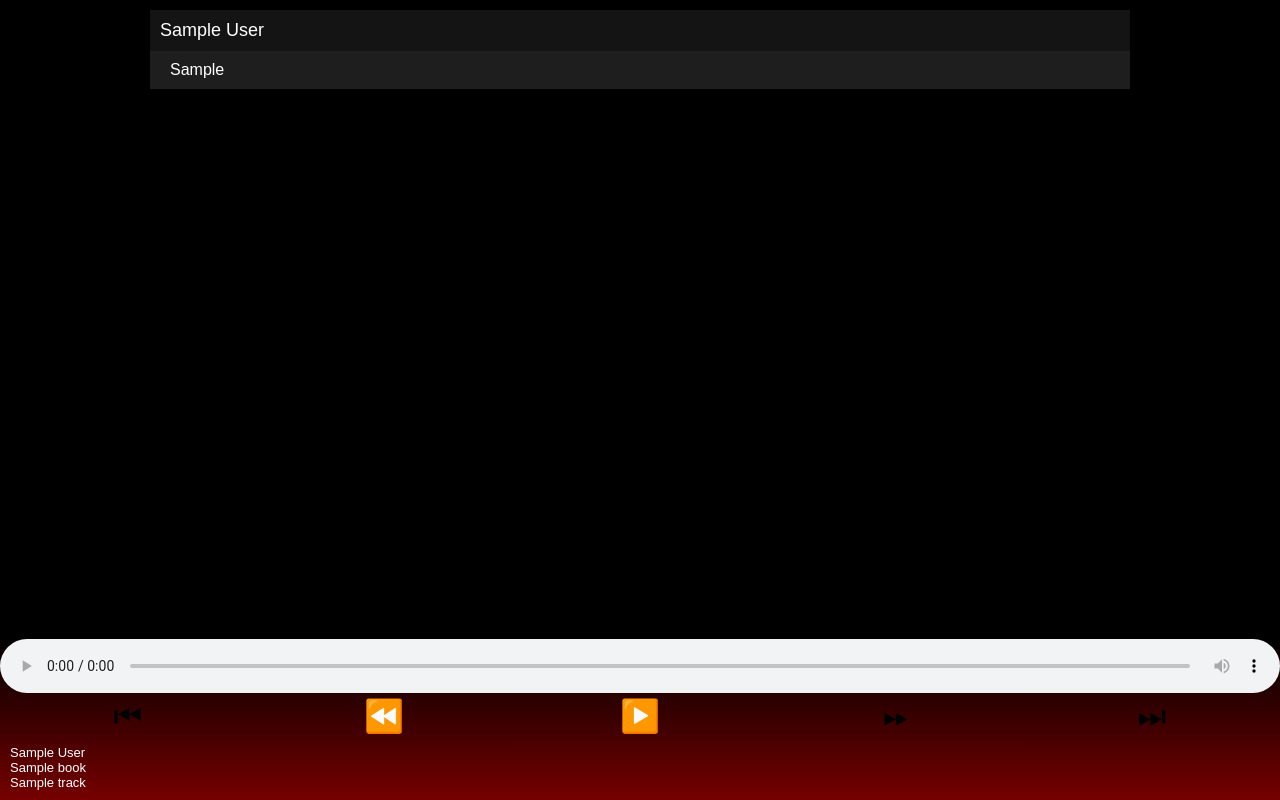
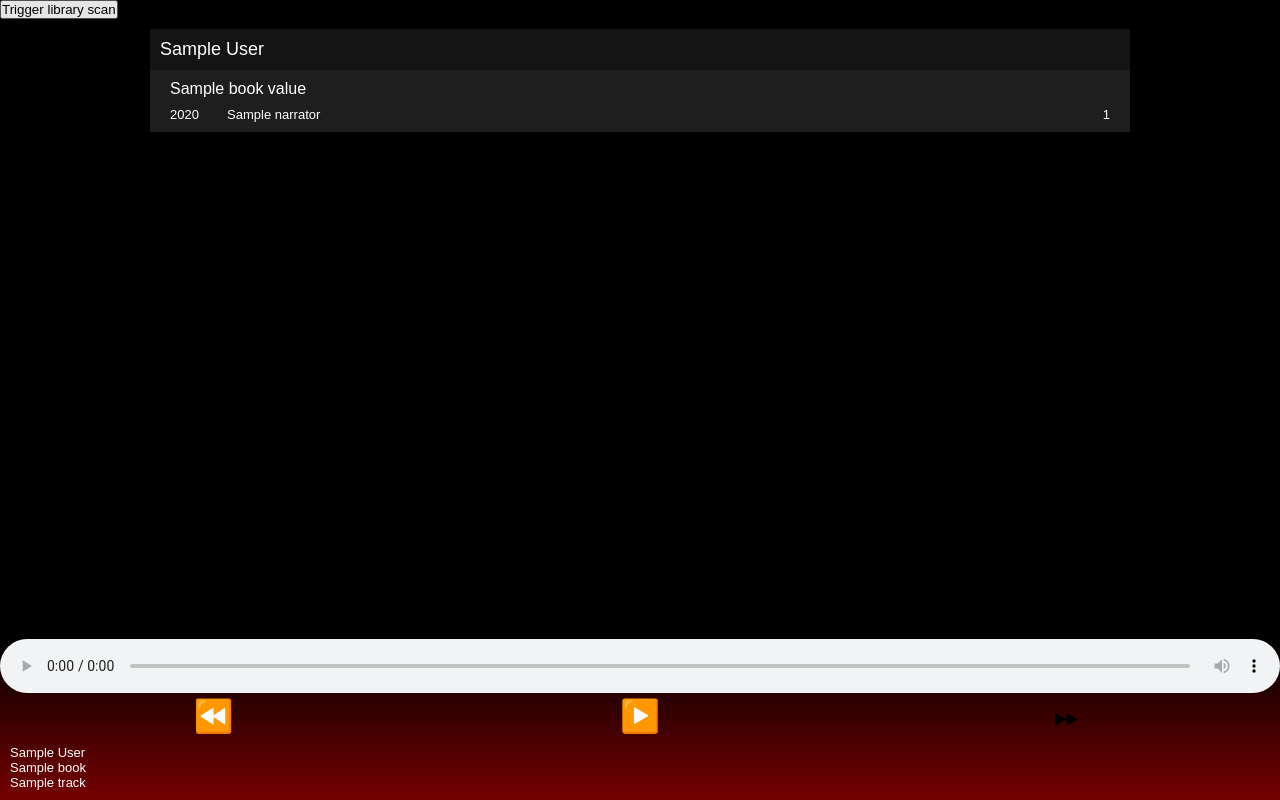
Before and after one commit to AONunan/audiobook-player-frontend, a Flask app: template templates/index.html in a window 1280 px wide. Run offline with Flask 2, Linux system fonts and the light colour scheme; the template is opened without the code that fills it: most values are stand-ins (such as "Sample title", 1, 10 or a date in 2020).

Commit message:
Display book and track lengths

```diff
--- a/static/css/main.css
+++ b/static/css/main.css
@@ -41,7 +41,7 @@ audio {
   padding: 10px 20px;
 }
 
-.authorSection:hover, .bookSection:hover, button:hover {
+.authorSection:hover, .bookSection:hover, .mediaButton:hover {
   cursor: pointer;
 }
 
@@ -69,8 +69,6 @@ ul {
 
 #header {
   background-color: black;
-  position: fixed;
-  top: 0;
   width: 100%;
 }
 
@@ -98,13 +96,13 @@ ul {
   align-items: stretch;
 }
 
-button {
+.mediaButton {
   flex: 1;
   background-color: transparent;
   border: 0;
   font-size: xx-large;
 }
 
-button:hover {
+.mediaButton:hover {
   background-color: rgb(95, 0, 0);
 }
--- a/static/js/main.js
+++ b/static/js/main.js
@@ -42,6 +42,9 @@ function playTrack(author, book, track, test) {
   document.getElementById("currentlyPlayingAuthor").innerText = author;
   document.getElementById("currentlyPlayingBook").innerText = book;
   document.getElementById("currentlyPlayingTrack").innerText = track;
+
+  // Update play pause button
+  document.getElementById("playPauseButton").innerHTML = "⏸️";
 
   // Update media player track
   let trackUri = "http://192.168.1.2/audiobooks/" + author + "/" + book + "/" + track
--- a/templates/index.html
+++ b/templates/index.html
@@ -12,10 +12,7 @@
 <div class="flexbox-container">
 
   <div id="header">
-
-
-
-
+    <a href="http://192.168.1.2:5200/trigger_library_scan"><button>Trigger library scan</button></a>
   </div>
 
   <div id="library">
@@ -40,18 +37,27 @@
           <div class="bookSection">
 
             <li id="{{author_key}}/{{book_key}}" class="bookLabel" onclick="showHideSection(this.id + '_list')">
-              {{book_key}}</li>
+              <div>{{book_value["book_title"]}}</div>
+              <div style="display: flex; font-size: small; padding-top: 1%;">
+                <div style="padding-right: 3%;">{{book_value["year"]}}</div>
+                <div style="flex-grow: 1;">{{book_value["narrator"]}}</div>
+                <div>{{book_value["book_length"]}}</div>
+              </div>
+            </li>
 
             <ul class="trackList" style="display:none;" id="{{author_key}}/{{book_key}}_list">
 
               <!-- Display all tracks as list items -->
-              {% for track in book_value %}
+              {% for track in book_value["tracks"] %}
               <li class="trackLabel" id="{{author_key}}/{{book_key}}/{{track["track_filename"]}}" onclick="playTrack(
                 this.id.split('/')[0], // Author
                 this.id.split('/')[1], // Book
                 this.id.split('/')[2], // Track
                 this.id.split('/')[0]
-                )">{{track["track_filename"]}} ({{track["track_length"]}})</span></li>
+                )" style="display: flex;">
+                <div style="flex-grow: 1;">{{track["track_filename"]}}</div>
+                <div style="padding-left: 5%; white-space: nowrap;">{{track["track_length"]}}</div>
+              </li>
               {% endfor %}
 
             </ul>
@@ -81,11 +87,11 @@
 
     <div id="mediaButtons">
 
-      <button onclick="mediaControls('previousTrack')">⏮</button>
-      <button onclick="mediaControls('rewind')">⏪</button>
-      <button id="playPauseButton" onclick="mediaControls('togglePlayPause')">▶️</button>
-      <button onclick="mediaControls('fastForward')">⏩︎</button>
-      <button onclick="mediaControls('nextTrack')">⏭</button>
+      <!-- <button class="mediaButton" onclick="mediaControls('previousTrack')">⏮️</button> -->
+      <button class="mediaButton" onclick="mediaControls('rewind')">⏪</button>
+      <button class="mediaButton" id="playPauseButton" onclick="mediaControls('togglePlayPause')">▶️</button>
+      <button class="mediaButton" onclick="mediaControls('fastForward')">⏩︎</button>
+      <!-- <button class="mediaButton" onclick="mediaControls('nextTrack')">⏭️</button> -->
     </div>
 
 
```
